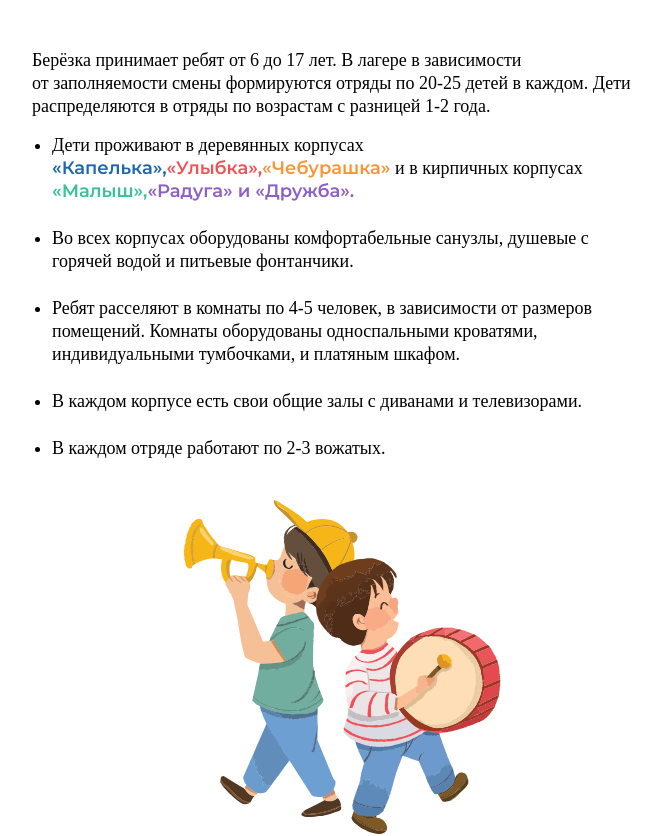
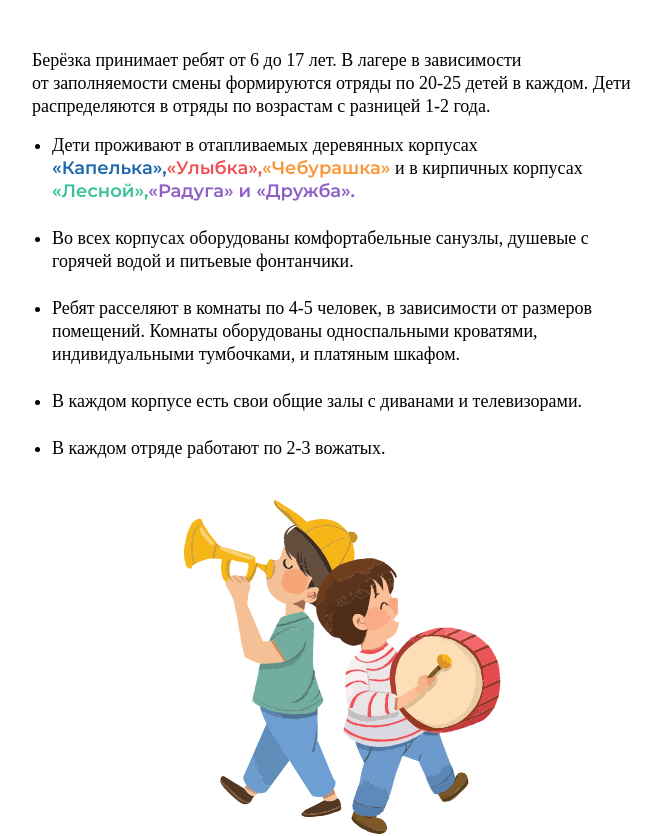
Before and after one commit to Amalthea-code/birch, a Vue app: page /parents in a window 1280 px wide. Shown: the part 8000-8836 px from the top of the page, without its empty margins (298-959 px from the left). Built offline with nearby package versions, Linux system fonts and the light colour scheme; a web font is replaced by a local one; what vue-the-mask would draw is missing.

Commit message:
feat added new line

```diff
--- a/src/components/blocks/DocsInfo.vue
+++ b/src/components/blocks/DocsInfo.vue
@@ -81,12 +81,12 @@
       <div class="docs-info__structure-text">Берёзка принимает ребят от&nbsp;6&nbsp;до&nbsp;17&nbsp;лет. В&nbsp;лагере в&nbsp;зависимости от&nbsp;заполняемости смены формируются отряды по&nbsp;20-25 детей в&nbsp;каждом. Дети распределяются в&nbsp;отряды по&nbsp;возрастам с&nbsp;разницей 1-2&nbsp;года.</div>
       <div class="docs-info__structure-box">
         <ul>
-          <li class="docs-info__structure-list">Дети проживают в деревянных корпусах
+          <li class="docs-info__structure-list">Дети проживают в отапливаемых деревянных корпусах
             <span class="docs-info__structure-list_blue">«Капелька»,</span>
             <span class="docs-info__structure-list_red">«Улыбка»,</span>
             <span class="docs-info__structure-list_orange">«Чебурашка»</span>
             и в кирпичных корпусах
-            <span class="docs-info__structure-list_green">«Малыш»,</span>
+            <span class="docs-info__structure-list_green">«Лесной»,</span>
             <span class="docs-info__structure-list_violet">«Радуга» и «Дружба».</span>
           </li>
           <li class="docs-info__structure-list">Во всех корпусах оборудованы комфортабельные санузлы, душевые с горячей водой и питьевые фонтанчики.</li>
@@ -602,7 +602,7 @@
       <h3 class="docs-info__safety-title">Безопасность</h3>
       <div class="docs-info__safety-box">
         <p class="docs-info__safety-text">
-          В лагере установлено видеонаблюдение на 24 камеры.
+          В лагере установлено видеонаблюдение на 40 камеры.
           <br /><br />
           Летом вся территория охраняется сотрудниками ЧОП.
           <br /><br />
--- a/src/components/blocks/ShiftSelection.vue
+++ b/src/components/blocks/ShiftSelection.vue
@@ -2,10 +2,11 @@
   <div class="shift-selection" id="buy">
     <h1 class="shift-selection__title shift-selection__title_little">ДОРОГИЕ БЕРЁЗОВЦЫ!</h1>
     <p class="shift-selection__contein-info shift-selection__alert-info">
+      <strong>После покупки путёвки Вы можете заранее забронировать место в отряде для своего ребёнка или группы детей, позвонив за 2-3 дня до начала смены по номеру телефона <a href="tel:+79172023343">+7(917) 202-33-43</a> Горобец Елене Ивановне</strong>
+      <br/><br/>
       На данный момент информации о запуске программы детского кешбэка в 2023 году нет.
-      <br /><br />
-      Если вы не успели купить путевку, напишите заявку в Лист ожидания на адрес отдела продаж: <a href="mailto:sales@berezka64.ru">sales@berezka64.ru.</a> Форма заявки: в теме письма напишите Лист ожидания; в самом письме: смена, ФИО ребенка полностью, возраст ребенка полных лет, ФИО родителя, контактный телефон родителя, электронный адрес родителя.<br/><br/>
-      <strong>После покупки путёвки Вы можете заранее забронировать место в отряде для своего ребёнка или группы детей, позвонив за 2-3 дня до начала смены по номеру телефона <a href="tel:+79172023343">+7(917) 202-33-43</a> Горобец Елене Ивановне</strong>
+      <br/><br/>
+      Если вы не успели купить путевку, напишите заявку в Лист ожидания на адрес отдела продаж: <a href="mailto:sales@berezka64.ru">sales@berezka64.ru.</a> Форма заявки: в теме письма напишите Лист ожидания; в самом письме: смена, ФИО ребенка полностью, возраст ребенка полных лет, ФИО родителя, контактный телефон родителя, электронный адрес родителя.
     </p>
     <h1 class="shift-selection__title shift-selection__title_little">Расписание смен Лета 2023 г.</h1>
     <div class="shift-selection__box" v-if="selections.length">
```
